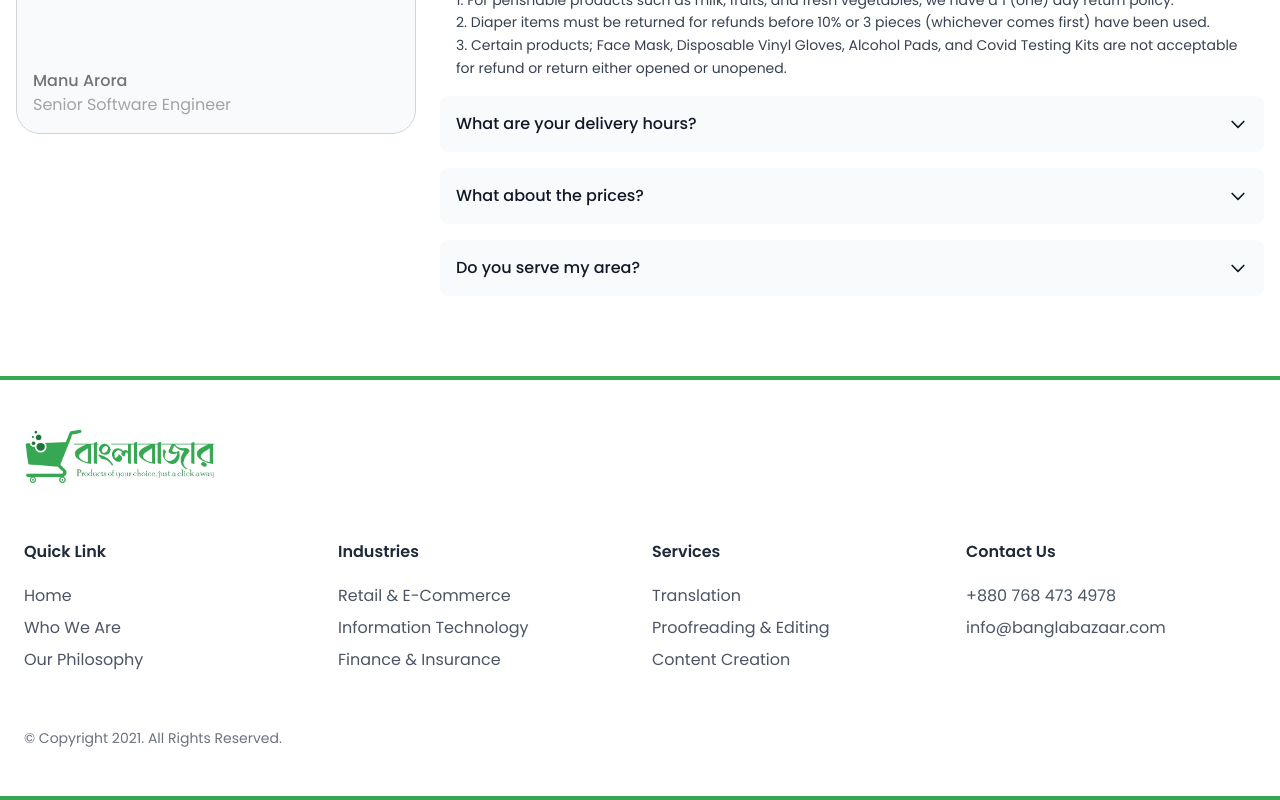
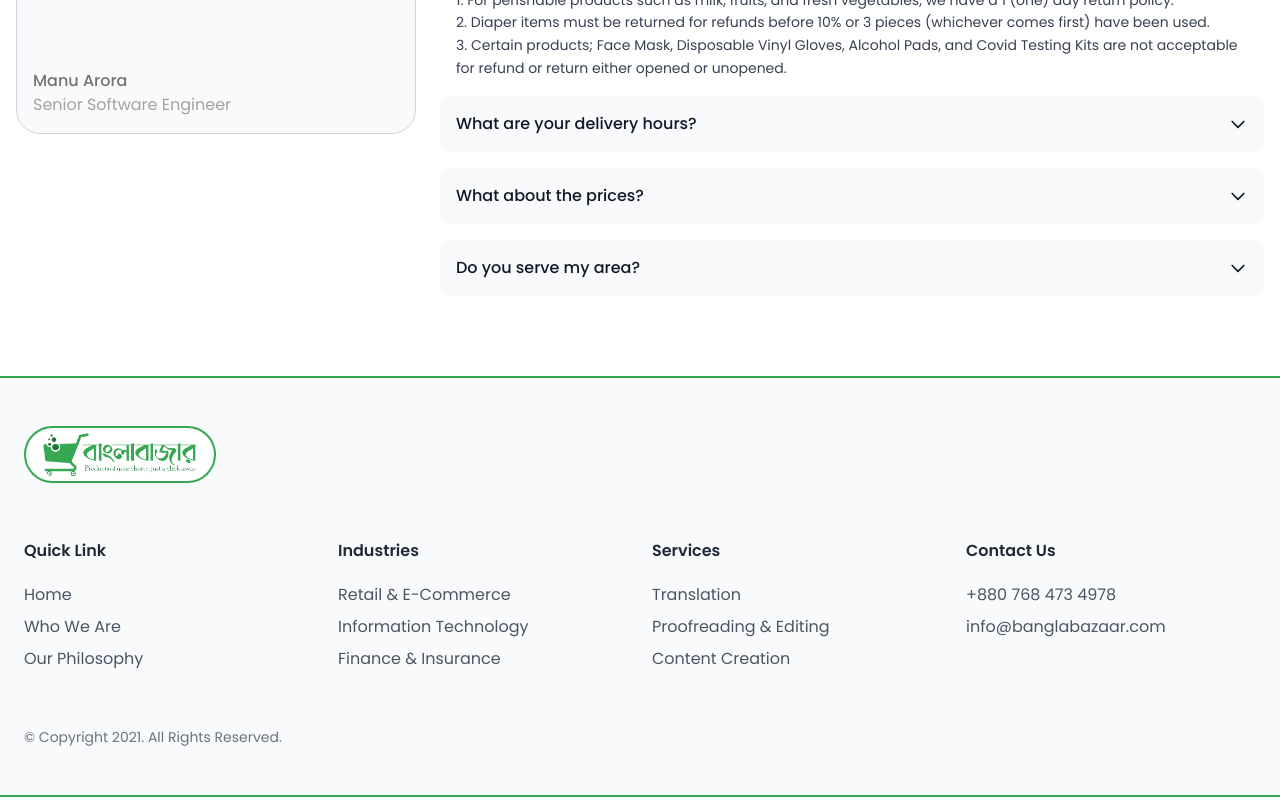
Before and after one commit to hellomaruf/Bangla-Bazaar-Client, a React (Vite) app: page / in a window 1280 px wide. Shown: the part 2455-3255 px from the top of the page. Built offline with nearby package versions, Linux system fonts and the light colour scheme; no server answers; a web font is replaced by a local one.

Commit message:
update footer

```diff
--- a/src/Components/Products/Products.jsx
+++ b/src/Components/Products/Products.jsx
@@ -11,7 +11,7 @@ import { useContext } from "react";
 import { AuthContaxt } from "../../Services/AuthProvider";
 import useCart from "../../Hooks/useCart";
 import snacks_banner from "../../assets/Imgs/Snacks-banner.webp";
-import snacks_banner1 from "../../assets/Imgs/Snacks-banner1.webp";
+import snacks_banner1 from "../../assets/Imgs/Snacks-banner2.webp";
 
 function Products() {
   const categoryName = useParams();
@@ -68,7 +68,7 @@ function Products() {
         <div className="">
           {/* {productData[0]?.categoryName === "Snacks" && (
           )} */}
-            <div className="grid grid-cols-2 mx-4 mb-6 ">
+            <div className="grid grid-cols-2 mx-4 mb-6 gap-1 ">
               <img src={snacks_banner} alt="" />
               <img src={snacks_banner1} alt="" />
             </div>
--- a/src/Shared/Footer.jsx
+++ b/src/Shared/Footer.jsx
@@ -1,7 +1,7 @@
 import logo from "../assets/Imgs/BanglaBazar.png";
 function Footer() {
   return (
-    <footer className=" border-y-4 border-[#36A853] mt-10">
+    <footer className=" border-y-2 bg-gray-50 border-[#36A853] mt-10">
       <div className="container px-6 py-12 mx-auto max-w-7xl">
         {/* <div className="md:flex  md:-mx-3 md:items-center md:justify-between">
           <h1 className="text-xl font-semibold tracking-tight text-gray-800 md:mx-3 xl:text-2xl ">
@@ -17,9 +17,9 @@ function Footer() {
             </a>
           </div>
         </div> */}
-        <a href="#">
-          {/* <img class="w-auto h-7" src="https://merakiui.com/images/full-logo.svg" alt=""> */}
-          <img className="w-48" src={logo} alt="" />
+        <a className="" href="#">
+
+          <img className="w-48 bg-white py-1 border-2 border-[#36A853] px-4 rounded-full" src={logo} alt="" />
         </a>
         {/* <hr className="my-6 border-gray-200 md:my-10 dark:border-gray-700" /> */}
         <div className="grid grid-cols-1 gap-6 my-14 sm:grid-cols-2 md:grid-cols-3 lg:grid-cols-4">
```
Also changed, not shown: src/assets/Imgs/Snacks-banner2.webp (added).
